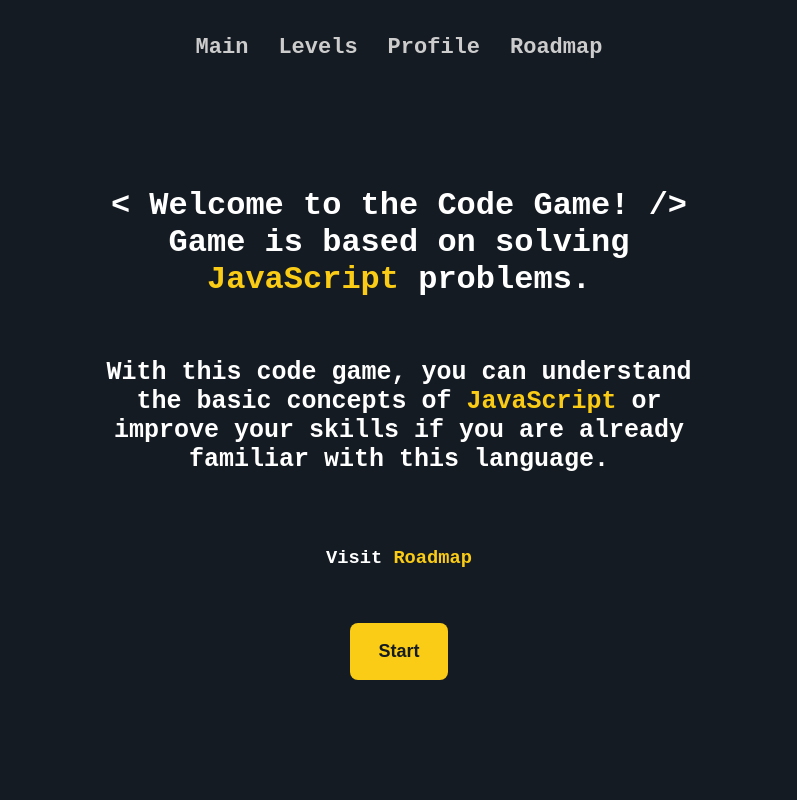
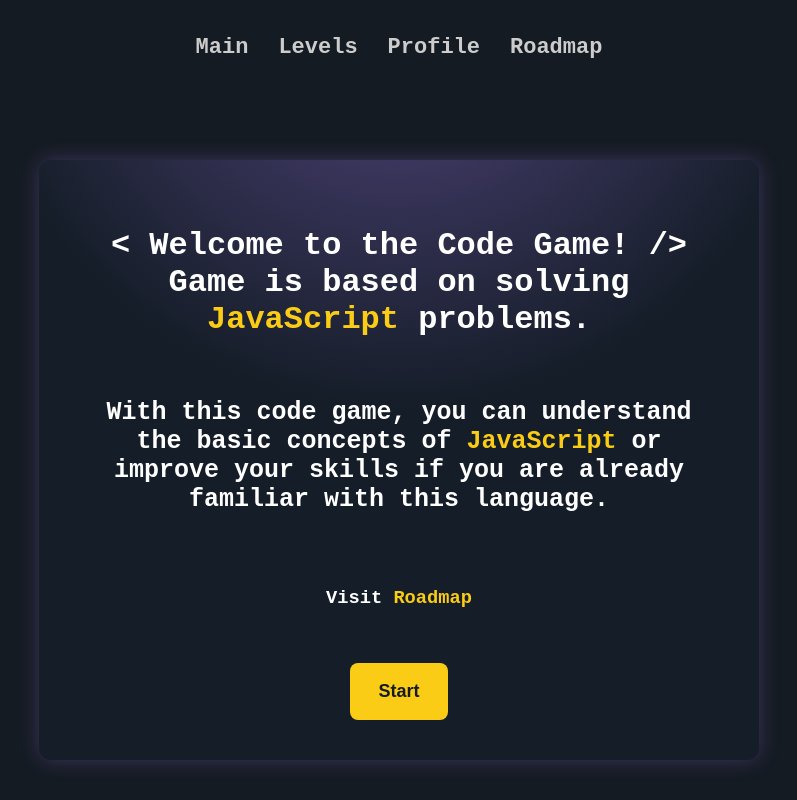
Before and after one commit to trenches022/react-code-game, a React (Vite) app: page / in a window 1280 px wide. Shown: the whole page, without its empty margins (241-1038 px from the left). Built offline with nearby package versions, Linux system fonts and the light colour scheme.

Commit message:
feat: add glowing effect to home, level cards, and profile containers

```diff
--- a/src/App.css
+++ b/src/App.css
@@ -10,6 +10,10 @@
   height: 70vh;
   gap: 15px;
   margin-top: 80px;
+}
+
+.levels-container{
+  gap: 35px;
 }
 
 .home-container{
@@ -77,6 +81,7 @@
   padding: 20px 12px;
   cursor: pointer;
   text-align: center;
+  box-shadow: 0 0 20px rgba(88, 141, 182, 0.3);
 }
 
 .level-card:hover {
@@ -182,6 +187,31 @@
   max-width: 300px;
   max-height: 500px;
   margin: 50px auto;
+  box-shadow: 0 0 20px rgba(147, 112, 219, 0.3);
+  position: relative;
+  overflow: hidden;
+}
+
+.profile-container::before {
+  content: '';
+  position: absolute;
+  top: 0;
+  left: 0;
+  width: 100%;
+  height: 100%;
+  background: radial-gradient(
+    circle at 50% -30%,
+    rgba(84, 60, 132, 0.8) 0%,
+    rgba(147, 112, 219, 0.3) 20%,
+    transparent 50%
+  );
+  z-index: 0;
+  pointer-events: none; /
+}
+
+.profile-container > * {
+  position: relative;
+  z-index: 1;
 }
 
 .avatar {
--- a/src/components/CodeEditor.jsx
+++ b/src/components/CodeEditor.jsx
@@ -13,8 +13,9 @@ const CodeEditor = ({ level }) => {
   const [message, setMessage] = useState("");
 
   useEffect(() => {
-    setCode("");
-    setUserCode("");
+    const initial = level.initialCode || "";
+    setCode(initial);
+    setUserCode(initial);
   }, [level]);
 
   const handleChange = (newCode) => {
@@ -30,6 +31,9 @@ const CodeEditor = ({ level }) => {
 
     const cleanedUserCode = code.replace(/\s+/g, "").trim();
     const cleanedSolution = level.solution.replace(/\s+/g, "").trim();
+
+    console.log("Cleaned User Code:", cleanedUserCode);
+    console.log("Cleaned Solution:", cleanedSolution);
 
     if (cleanedUserCode === cleanedSolution) {
       setMessage("✅ Correct! Moving to the next level...");
--- a/src/pages/Game.jsx
+++ b/src/pages/Game.jsx
@@ -1,5 +1,5 @@
 import { useParams } from "react-router-dom";
-import levels from "../data/levels";
+import levels from "../data/levels.ts";
 import CodeEditor from "../components/CodeEditor";
 import ProgressBar from '../components/ProgressBar';
 import '../App.css';
--- a/src/pages/Home.jsx
+++ b/src/pages/Home.jsx
@@ -1,16 +1,17 @@
 import '../App.css';
+import '../styles/Home.css'
 import { Link } from 'react-router-dom';
 
 const Home = () => {
   return (
-    <div className="home-container" style={{ backgroundColor: '#151b23', color: '#fff' }}>
-      <h2 style={{ fontSize: '32px', textAlign: 'center', marginBottom: '20px' }}>
+    <div className="home-container">
+      <h2 className='home-h2'>
         <span>&lt; Welcome to the Code Game! /&gt;</span> <br />
-        Game is based on solving <span style={{ color: '#facc15' }}>JavaScript</span> problems.
+        Game is based on solving <span className='home-span'>JavaScript</span> problems.
       </h2>
-      <h3 style={{ fontSize: '25px', textAlign: 'center', marginBottom: '40px' }}>
+      <h3 className='home-h3'>
         With this code game, you can understand the basic concepts of{' '}
-        <span style={{ color: '#facc15' }}>JavaScript</span> or improve your skills if you are already familiar with this language.
+        <span className='home-span'>JavaScript</span> or improve your skills if you are already familiar with this language.
       </h3>
       <h3>Visit <Link to='/roadmap' style={{textDecoration: 'none', color: 'rgb(250, 204, 21)'}}>Roadmap</Link></h3>
       <Link to="/levels">
--- a/src/pages/Levels.jsx
+++ b/src/pages/Levels.jsx
@@ -1,4 +1,4 @@
-import levels from "../data/levels";
+import levels from "../data/levels.ts";
 import LevelCard from "../components/LevelCard";
 import '../App.css';
 
--- /dev/null
+++ b/src/styles/Home.css
@@ -0,0 +1,47 @@
+.home-container {
+  background-color: #151d28;
+  padding: 40px 60px;
+  border-radius: 12px;
+  height: auto;
+  position: relative;
+  overflow: hidden;
+  box-shadow: 0 0 20px rgba(147, 112, 219, 0.3);
+}
+
+.home-container::before {
+  content: '';
+  position: absolute;
+  top: 0;
+  left: 0;
+  width: 100%;
+  height: 100%;
+  background: radial-gradient(
+    circle at 50% -30%,
+    rgba(84, 60, 132, 0.8) 0%,
+    rgba(147, 112, 219, 0.3) 20%,
+    transparent 50%
+  );
+  z-index: 0;
+  pointer-events: none; /
+}
+
+.home-container > * {
+  position: relative;
+  z-index: 1;
+}
+
+.home-h2 {
+  text-align: center;
+  font-size: 32px;
+  margin-bottom: 20px;
+}
+
+.home-h3 {
+  font-size: 25px;
+  text-align: center;
+  margin-bottom: 40px;
+}
+
+.home-span {
+  color: #facc15;
+}
```
